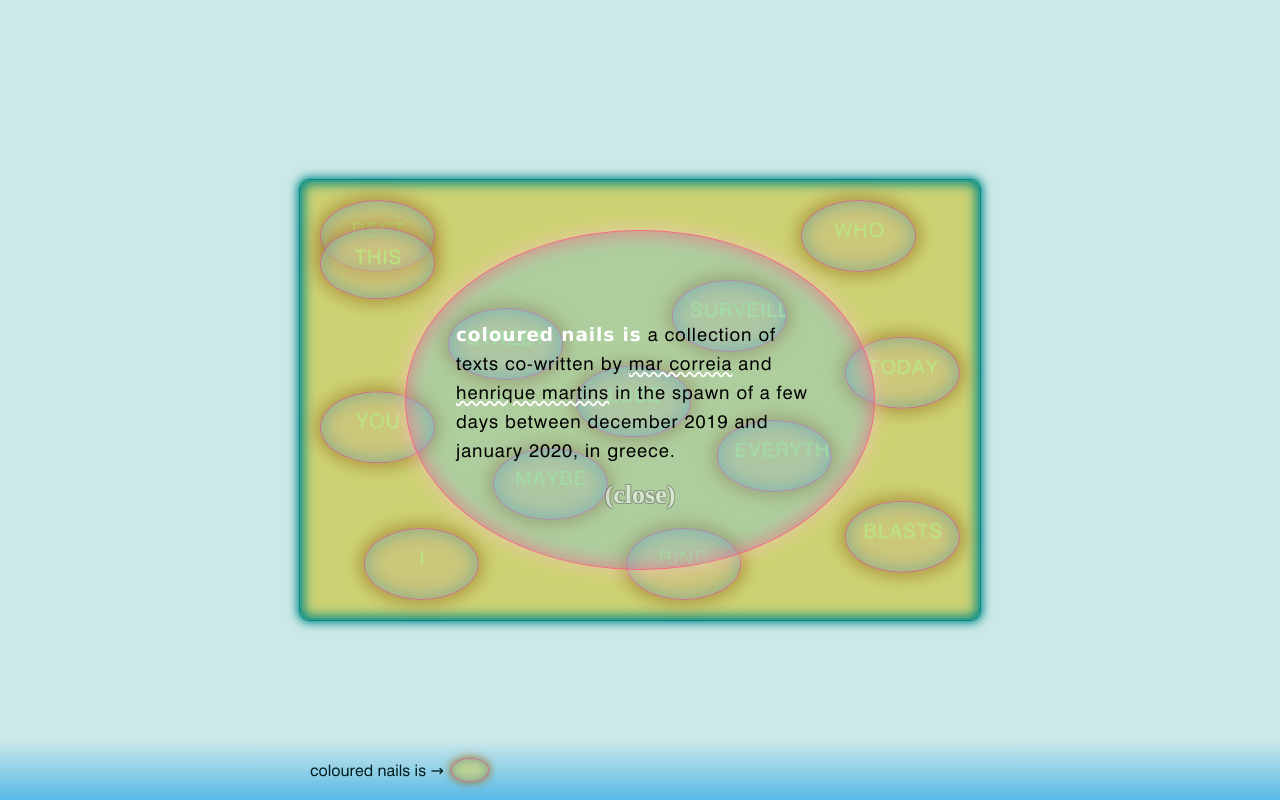
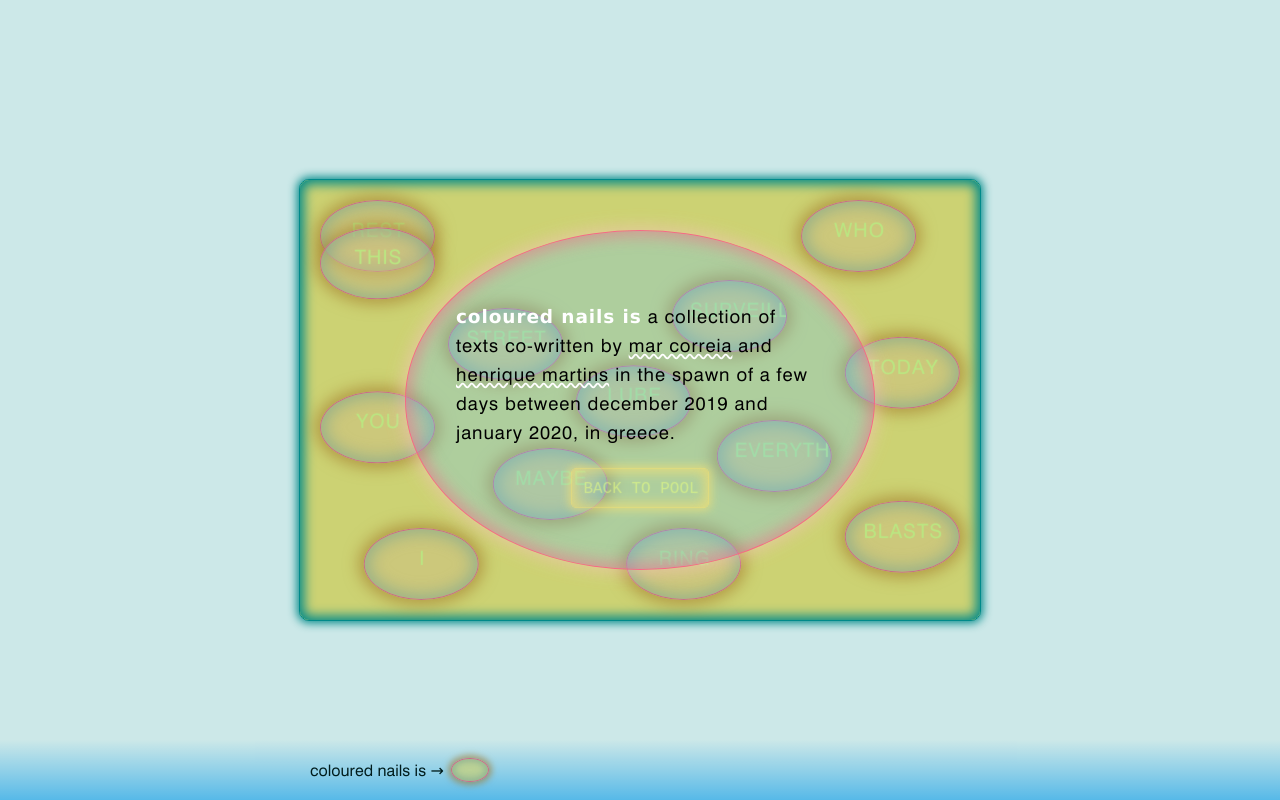
Before and after one commit to xrfg/coloured-nails, a React (Create React App) app: page / in a window 1280 px wide. Both pictures are taken after a click on the element 470 px from the left and 770 px from the top of the page. Built offline with nearby package versions, Linux system fonts and the light colour scheme.

Commit message:
styling the closing button

```diff
--- a/src/Sass/Description.scss
+++ b/src/Sass/Description.scss
@@ -78,41 +78,27 @@ a {
 
   &__closing-btn {
     cursor: pointer;
-    border: none;
+    margin: 1rem;
+    margin-top: 1.6rem;
+    padding: 1rem;
+    background-color: rgba(255, 228, 109, 0);
+    opacity: 0.6;
+
+    color: transparent;
+    font-size: 1.6rem;
+    font-family: monospace;
+    text-shadow: 1px 1px 1px #e8ff80;
+
+    border: 1px solid rgb(255, 228, 109);
     border-radius: 4px;
-    width: 3rem;
-    height: 3rem;
-    padding: 1rem;
-    display: flex;
+    box-shadow: 0 0 10px 2px rgb(255, 228, 109),
+      inset 0 0 12px 4px rgb(255, 228, 109);
 
-    justify-content: center;
-
-    span {
-      font-size: 2.6rem;
-      font-weight: bold;
-      font-family: cursive;
-      color: rgb(255, 255, 255);
-      &:hover {
-        color: rgb(255, 228, 109);
-      }
-
-      animation: btn-appear 3s ease-in forwards;
-      transition: all 0.15s;
+    &:hover {
+      text-shadow: 1px 1px 1px #000000;
+      opacity: 1;
     }
-  }
-}
-
-@keyframes btn-appear {
-  0% {
-    opacity: 0;
-  }
-  80% {
-    opacity: 0;
-  }
-  100% {
-    cursor: pointer;
-    text-shadow: -1px -1px 0 $btn-text-outline, 1px -1px 0 $btn-text-outline,
-      -1px 1px 0 $btn-text-outline, 1px 1px 0 $btn-text-outline;
+    transition: all 0.15s;
   }
 }
 
@@ -124,4 +110,10 @@ a {
       padding: 9rem 2rem 2rem 4rem;
     }
   }
+  .text-component-card__content__closing-btn {
+    opacity: 0.8;
+    &:active {
+      opacity: 1;
+    }
+  }
 }
--- a/src/Sass/TextComponent.scss
+++ b/src/Sass/TextComponent.scss
@@ -2,6 +2,9 @@ $website-blue: rgb(108, 196, 255);
 $website-green: rgb(97, 161, 0);
 $outline: rgb(66, 66, 66);
 $green-shadow: rgba(0, 138, 138, 0.2);
+$green-shadow-full: rgb(0, 138, 138);
+$pink: rgb(248, 104, 135);
+
 @font-face {
   font-family: "Geneva";
   font-style: normal;
@@ -72,29 +75,29 @@ $green-shadow: rgba(0, 138, 138, 0.2);
 
   &__closing-btn {
     cursor: pointer;
-    border: none;
+    margin: 1rem;
+    margin-top: 2.6rem;
+    padding: 1rem;
+    background-color: rgb(255, 228, 109);
+    opacity: 0.6;
+
+    color: transparent;
+    font-size: 1.6rem;
+    font-family: monospace;
+    text-shadow: 1px 1px 1px #e8ff80;
+
+    border: 1px solid $green-shadow;
     border-radius: 4px;
-    width: 3rem;
-    height: 3rem;
-    padding-top: 2rem;
-    padding-bottom: 4rem;
-    display: flex;
-    justify-content: center;
+    box-shadow: 0 0 10px 2px $green-shadow, inset 0 0 12px 4px $green-shadow;
 
-    span {
-      font-size: 2.6rem;
-      font-weight: bold;
-      font-family: cursive;
-      color: rgba(255, 255, 255, 1);
-      &:hover {
-        color: rgb(255, 228, 109);
-      }
-
-      animation: btn-appear 3s ease-in forwards;
-      transition: all 0.15s;
+    &:hover {
+      text-shadow: 1px 1px 1px #000000;
+      opacity: 1;
     }
+    transition: all 0.15s;
   }
 }
+
 .text-component-card__date {
   .blob__date {
     border-top: 1px solid rgba(248, 104, 135, 0.4);
@@ -121,13 +124,11 @@ $green-shadow: rgba(0, 138, 138, 0.2);
     padding: 1.5rem;
 
     &__closing-btn {
-      padding: 1rem;
-      padding-bottom: 4rem;
-
-      span {
-        &:active {
-          color: rgb(255, 228, 109);
-        }
+      opacity: 0.8;
+      text-shadow: 1px 1px 1px #000000;
+      margin-top: 1.8rem;
+      &:active {
+        opacity: 1;
       }
     }
   }
--- a/src/Scripts/App.js
+++ b/src/Scripts/App.js
@@ -55,7 +55,7 @@ function App() {
                   className="description-component__closing-btn"
                   onClick={() => setDisplayItem(!displayItem)}
                 >
-                  <span>(close)</span>
+                  <span>BACK TO POOL</span>
                 </div>
               </section>
             </div>
--- a/src/Scripts/Components/Box.js
+++ b/src/Scripts/Components/Box.js
@@ -1,6 +1,7 @@
 import React, { useState } from "react";
 import { Link } from "react-router-dom";
 import "../../Sass/Box.scss";
+
 export default function Box(props) {
   const { id, date, text } = props.entry;
 
--- a/src/Scripts/Components/TextComponent.js
+++ b/src/Scripts/Components/TextComponent.js
@@ -21,7 +21,7 @@ export default function TextComponent(props) {
             className="text-component-card__content__closing-btn"
             onClick={() => props.history.goBack()}
           >
-            <span>(close)</span>
+            <span>BACK TO POOL</span>
           </div>
         </main>
         <div className="text-component-card__date">
```
